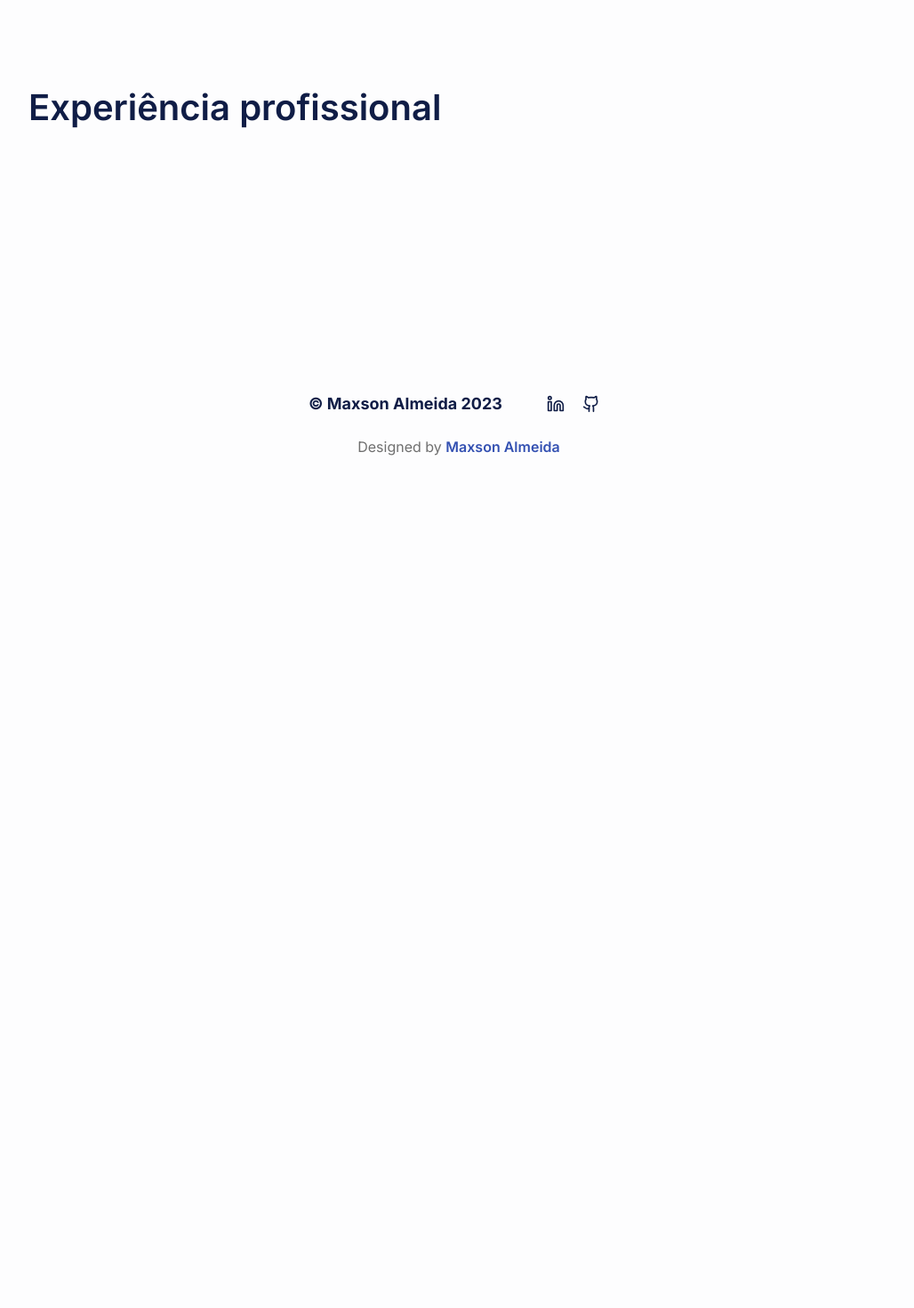
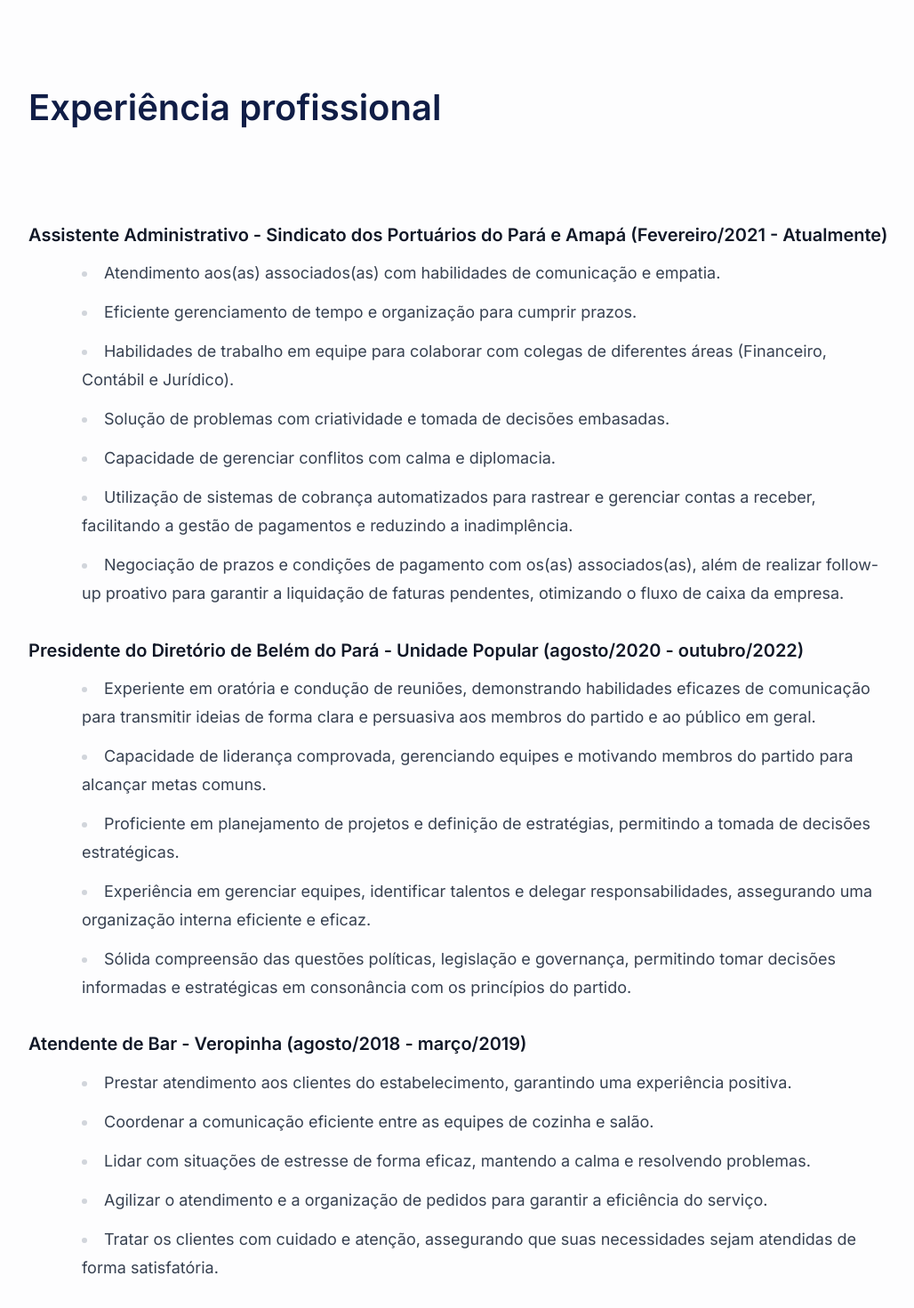
Before and after one commit to maxsonferovante/maxsonalmeida.dev, a Next.js app: page /about in a window 1280 px wide. Shown: the part 1685-3155 px from the top of the page at 89% size, without its empty margins (124-1152 px from the left). Before the commit the page ends 2303 px from the top, so only its background shows below. Built offline with nearby package versions, Linux system fonts and the light colour scheme.

Commit message:
sobre atualizado - experiência profissional

```diff
--- a/src/app/about/page.tsx
+++ b/src/app/about/page.tsx
@@ -108,54 +108,44 @@ export default function AboutPage() {
         <h2 className="mb-18 text-3xl font-semibold leading-tight sm:mb-26 sm:text-4xl">
           Experiência profissional
         </h2>
+        <div className="prose prose-lg mt-8 w-full max-w-none dark:prose-invert prose-p:text-accent-text prose-a:font-semibold prose-a:text-text-contrast prose-a:no-underline hover:prose-a:underline prose-strong:text-text-base sm:mt-14">
+          <div className="mb-5">
+            <h3 className="text-xl font-semibold">Assistente Administrativo - Sindicato dos Portuários do Pará e Amapá (Fevereiro/2021 - Atualmente)</h3>
+            <ul className="list-disc list-inside ml-6">
+              <li>Atendimento aos(as) associados(as) com habilidades de comunicação e empatia.</li>
+              <li>Eficiente gerenciamento de tempo e organização para cumprir prazos.</li>
+              <li>Habilidades de trabalho em equipe para colaborar com colegas de diferentes áreas (Financeiro, Contábil e Jurídico).</li>
+              <li>Solução de problemas com criatividade e tomada de decisões embasadas.</li>
+              <li>Capacidade de gerenciar conflitos com calma e diplomacia.</li>
+              <li>Utilização de sistemas de cobrança automatizados para rastrear e gerenciar contas a receber, facilitando a gestão de pagamentos e reduzindo a inadimplência.</li>
+              <li>Negociação de prazos e condições de pagamento com os(as) associados(as), além de realizar follow-up proativo para garantir a liquidação de faturas pendentes, otimizando o fluxo de caixa da empresa.</li>
+            </ul>
+          </div>
 
-        <div className="relative flex flex-col before:absolute before:left-[calc(3.75rem/2)] before:h-full before:w-[2px] before:bg-shape md:gap-8 md:before:left-1/2">
-          {/*  {workExperiences.map((workExperience) => (
-            <div
-              key={workExperience.id}
-              className="flex items-center gap-6 even:flex-row md:items-start md:gap-0 md:even:flex-row-reverse"
-            >
-              <div className="z-20 flex h-[3.75rem] w-[3.75rem] shrink-0 items-center justify-center rounded-full bg-shape md:absolute md:left-1/2 md:ml-[calc(-3.75rem/2)]">
-                <Image
-                  src={workExperience.company!.logo.url}
-                  alt={workExperience.company!.name}
-                  width={40}
-                  height={40}
-                  className="h-10 w-10"
-                />
-              </div>
+          <div className="mb-6">
+            <h3 className="text-xl font-semibold">Presidente do Diretório de Belém do Pará - Unidade Popular (agosto/2020 - outubro/2022)</h3>
+            <ul className="list-disc list-inside ml-6">
+              <li>Experiente em oratória e condução de reuniões, demonstrando habilidades eficazes de comunicação para transmitir ideias de forma clara e persuasiva aos membros do partido e ao público em geral.</li>
+              <li>Capacidade de liderança comprovada, gerenciando equipes e motivando membros do partido para alcançar metas comuns.</li>
+              <li>Proficiente em planejamento de projetos e definição de estratégias, permitindo a tomada de decisões estratégicas.</li>
+              <li>Experiência em gerenciar equipes, identificar talentos e delegar responsabilidades, assegurando uma organização interna eficiente e eficaz.</li>
+              <li>Sólida compreensão das questões políticas, legislação e governança, permitindo tomar decisões informadas e estratégicas em consonância com os princípios do partido.</li>
+            </ul>
+          </div>
 
-              <div className="flex w-full flex-col md:w-[45%]">
-                <h3 className="flex flex-wrap items-center gap-2 text-2xl font-semibold leading-tight">
-                  {workExperience.role}
-                  <a
-                    href={workExperience.company!.websiteUrl}
-                    target="_blank"
-                    rel="noreferrer"
-                    className="relative font-semibold text-text-contrast hover:before:absolute hover:before:bottom-0 hover:before:h-px hover:before:w-full hover:before:bg-text-contrast"
-                  >
-                    @ {workExperience.company!.name}
-                  </a>
-                </h3>
-
-                <span className="mt-2 block font-mono text-accent-text">
-                  {formatDate(workExperience.startsAt)} -{" "}
-                  {workExperience.endsAt
-                    ? formatDate(workExperience.endsAt)
-                    : "present"}
-                </span>
-
-                <div
-                  className="prose prose-lg mt-4 dark:prose-invert prose-p:text-accent-text prose-a:font-semibold prose-a:text-text-contrast prose-a:no-underline hover:prose-a:underline prose-strong:text-text-base"
-                  dangerouslySetInnerHTML={{
-                    __html: workExperience.description.html,
-                  }}
-                />
-              </div>
-            </div>
-          ))} */}
+          <div className="mb-6">
+            <h3 className="text-xl font-semibold">Atendente de Bar - Veropinha (agosto/2018 - março/2019)</h3>
+            <ul className="list-disc list-inside ml-6">
+              <li>Prestar atendimento aos clientes do estabelecimento, garantindo uma experiência positiva.</li>
+              <li>Coordenar a comunicação eficiente entre as equipes de cozinha e salão.</li>
+              <li>Lidar com situações de estresse de forma eficaz, mantendo a calma e resolvendo problemas.</li>
+              <li>Agilizar o atendimento e a organização de pedidos para garantir a eficiência do serviço.</li>
+              <li>Tratar os clientes com cuidado e atenção, assegurando que suas necessidades sejam atendidas de forma satisfatória.</li>
+            </ul>
+          </div>
         </div>
       </section>
+
     </main>
   );
 }
```
